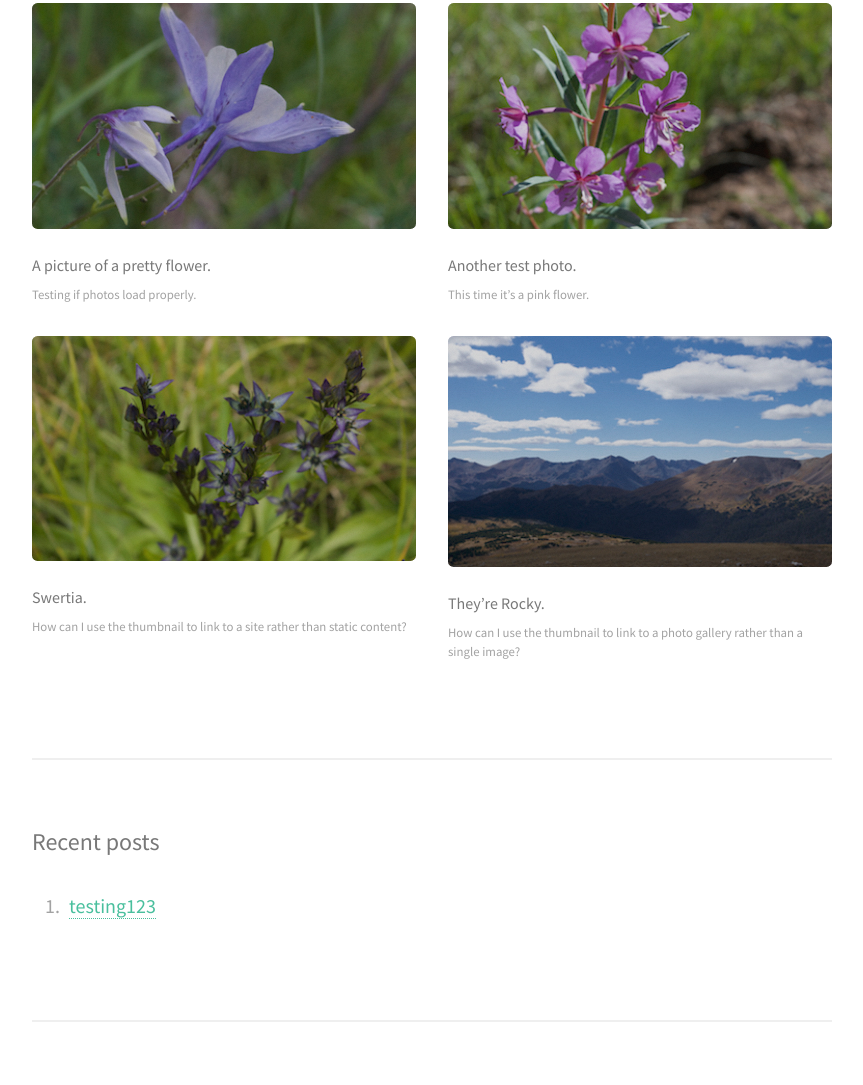
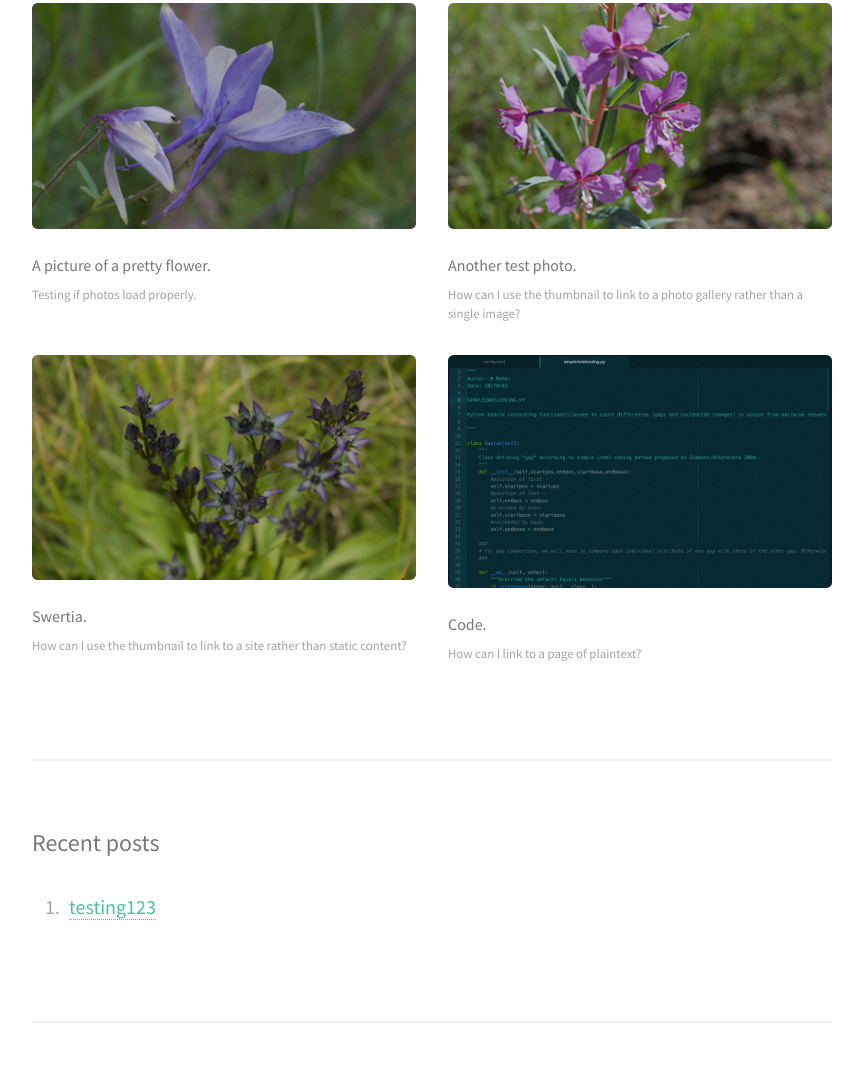
Before and after one commit to wundalous/maddiemaher, a plain HTML site: page index.html in a window 1280 px wide. Shown: the part 695-1780 px from the top of the page, without its empty margins (400-1263 px from the left). Drawn offline with Linux system fonts and the light colour scheme.

Commit message:
changed imgs and txt in portfolio

```diff
--- a/index.html
+++ b/index.html
@@ -98,7 +98,7 @@ Interested in plant systematics and bioinformatics.</h1>
 		<article class="6u 12u$(xsmall) work-item">
 			<a href="https://wundalous.github.io/maddiemaher/images/fulls/04.jpg" class="image fit thumb"><img src="https://wundalous.github.io/maddiemaher/images/thumbs/04_thumb.jpg" alt="" /></a>
 			<h3>Another test photo.</h3>
-			<p>This time it&rsquo;s a pink flower.</p>
+			<p>How can I use the thumbnail to link to a photo gallery rather than a single image?</p>
 		</article>
 
 		<article class="6u 12u$(xsmall) work-item">
@@ -108,9 +108,9 @@ Interested in plant systematics and bioinformatics.</h1>
 		</article>
 
 		<article class="6u 12u$(xsmall) work-item">
-			<a href="https://wundalous.github.io/maddiemaher/images/fulls/06.jpg" class="image fit thumb"><img src="https://wundalous.github.io/maddiemaher/images/thumbs/06.jpg" alt="" /></a>
-			<h3>They&rsquo;re Rocky.</h3>
-			<p>How can I use the thumbnail to link to a photo gallery rather than a single image?</p>
+			<a href="https://wundalous.github.io/maddiemaher/images//Users/maddie/Dropbox/Alignment/simpleindelcoding.py" class="image fit thumb"><img src="https://wundalous.github.io/maddiemaher/images/thumbs/06.png" alt="" /></a>
+			<h3>Code.</h3>
+			<p>How can I link to a page of plaintext?</p>
 		</article>
 
 	</div>
```
Also changed, not shown: images/thumbs/06.png (added).
